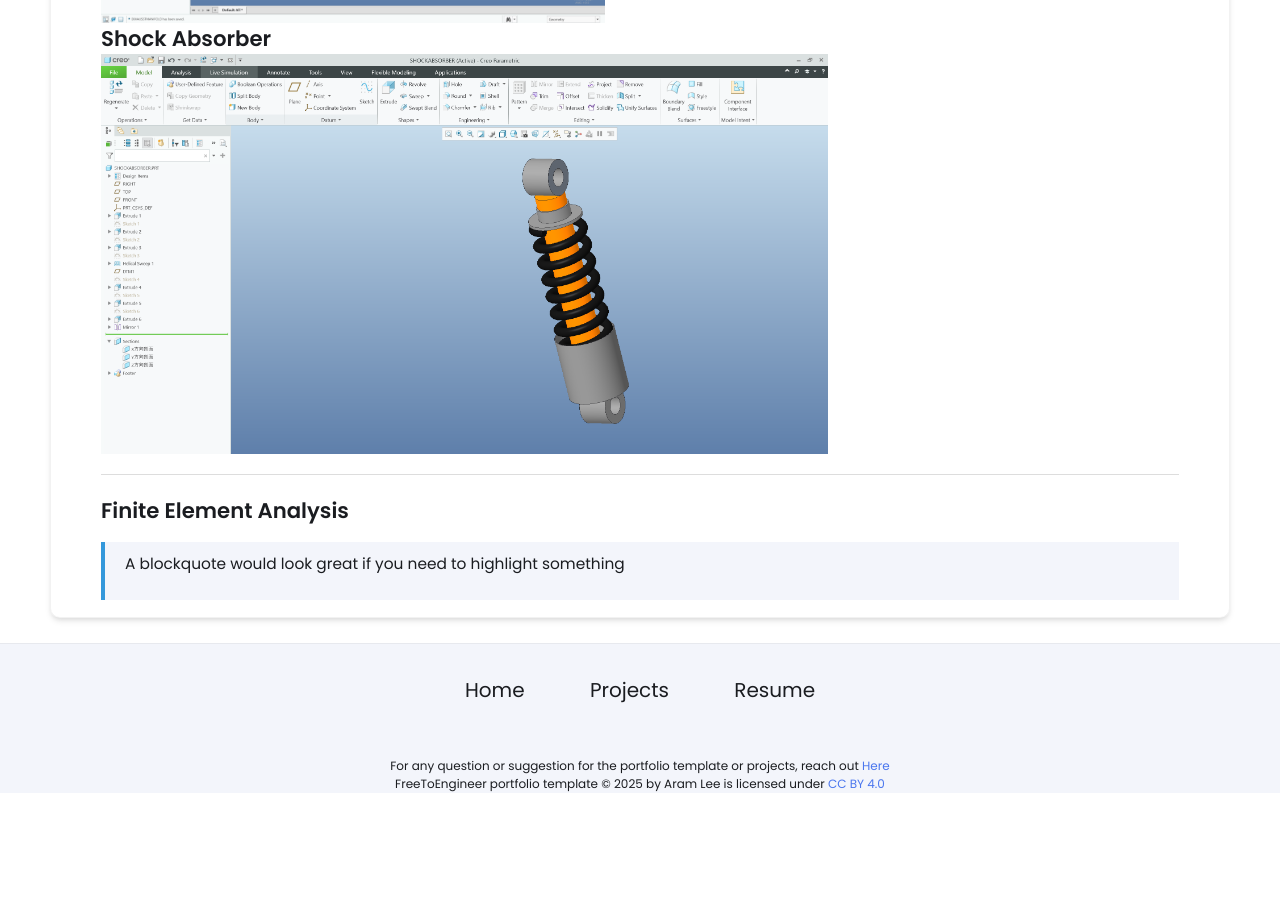
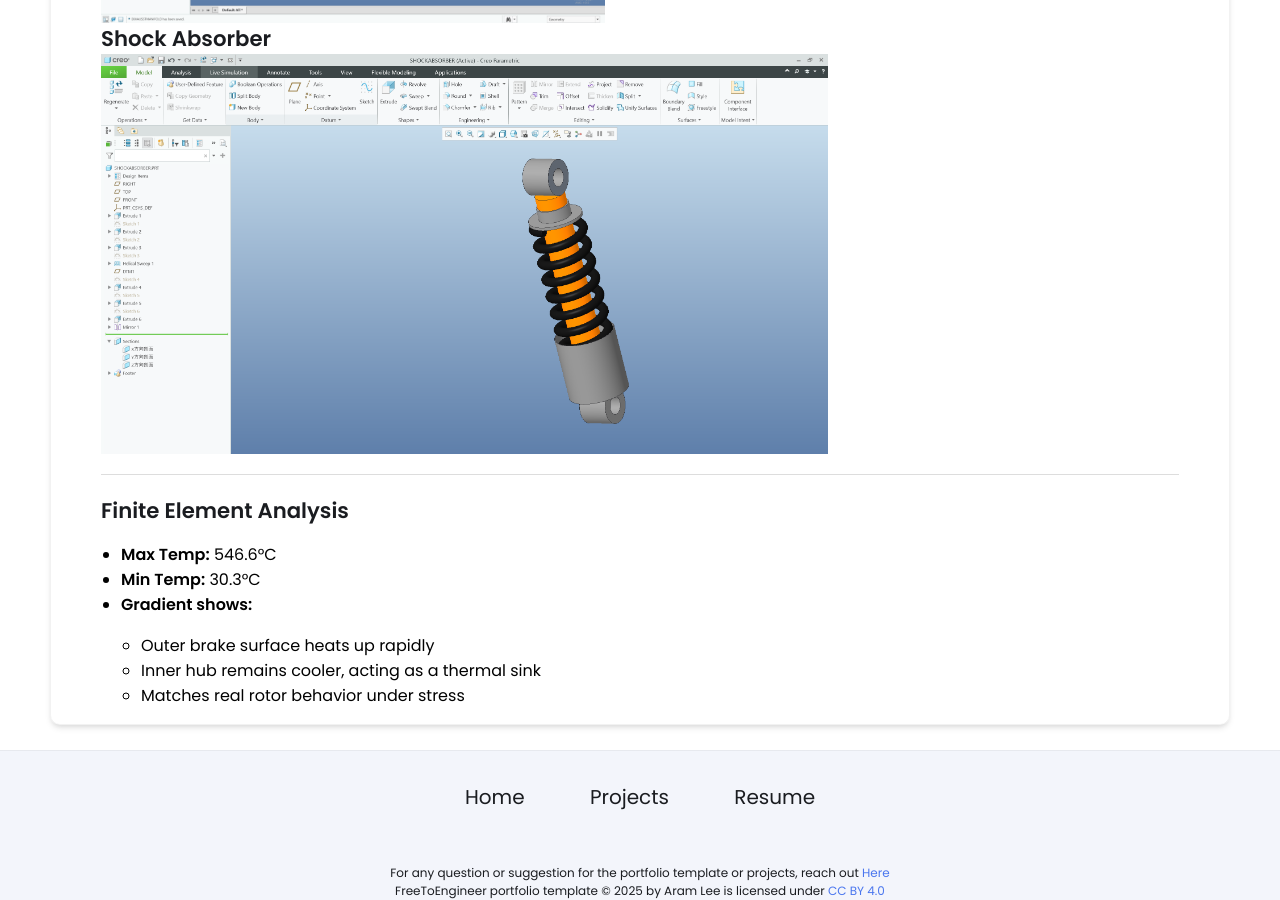
Before and after one commit to timchen863/timchen863.github.io, a Jekyll site: the page built from _projects/Baja/index.md, in a window 1280 px wide and 900 px high, scrolled down 1802 px. Built offline with Jekyll 4.4.1, drawn with Linux system fonts in a browser that asks for light colours; before the commit the page ends 2595 px from its top, so only the background shows below that.

Commit message:
Update index.md

```diff
--- a/_projects/Baja/index.md
+++ b/_projects/Baja/index.md
@@ -26,8 +26,12 @@ main-image: /Baja.jpg
 ---
 
 ## Finite Element Analysis
-> A blockquote would look great if you need to highlight something
-
+- **Max Temp:** 546.6°C
+- **Min Temp:** 30.3°C
+- **Gradient shows:**
+  - Outer brake surface heats up rapidly
+  - Inner hub remains cooler, acting as a thermal sink
+  - Matches real rotor behavior under stress
 
 <!--## Embedding youtube video
 The second video has the autoplay on. copy and paste the 11-digit id found in the url link. <br>
```
